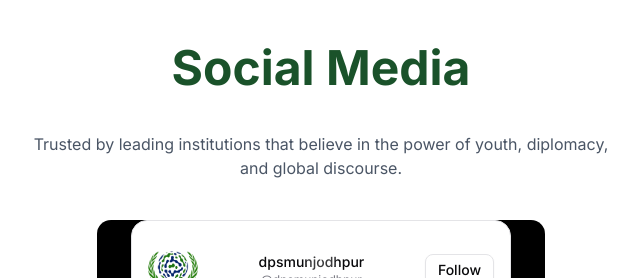
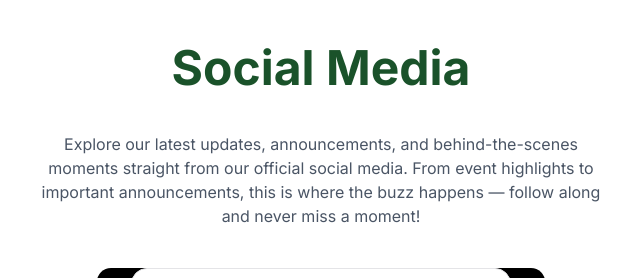
Before and after one commit to codeknight404/dpsjodhpurmun, a Next.js app: page / in a window 1280 px wide. Shown: the part 5300-5578 px from the top of the page, without its empty margins (319-959 px from the left). Built offline with nearby package versions, Linux system fonts and the light colour scheme.

Commit message:
Update page.tsx

```diff
--- a/app/page.tsx
+++ b/app/page.tsx
@@ -962,7 +962,8 @@ export default function Home(): JSX.Element {
           >
 <h2 className="text-4xl md:text-5xl font-bold text-[#1A522A] m-10">Social Media</h2>
 <p className="text-base text-gray-600 max-w-xl mb-10 mx-auto">
-              Trusted by leading institutions that believe in the power of youth, diplomacy, and global discourse.
+              Explore our latest updates, announcements, and behind-the-scenes moments straight from our official social media.
+  From event highlights to important announcements, this is where the buzz happens — follow along and never miss a moment!
             </p>
 
             <div className="relative w-full max-w-md h-[100vh] mx-auto overflow-hidden rounded-xl bg-black">
```
